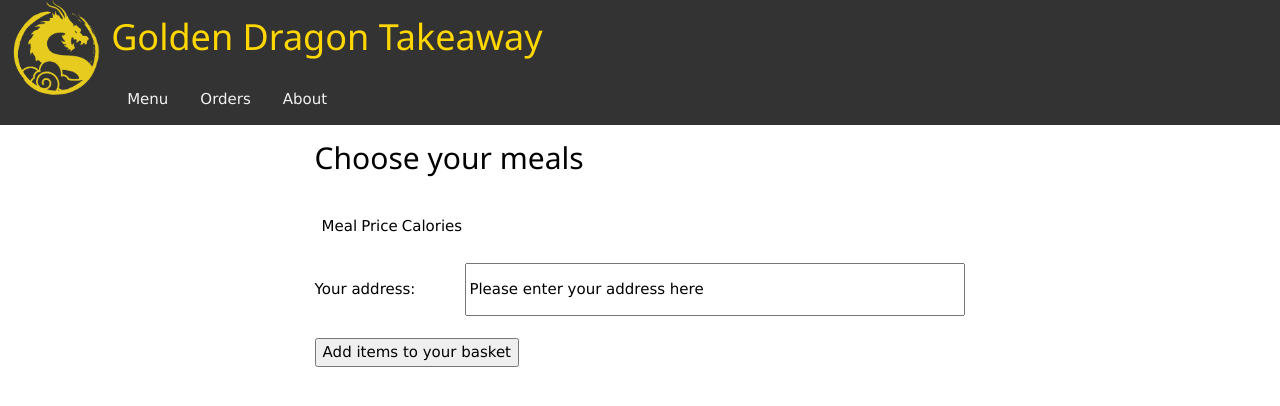
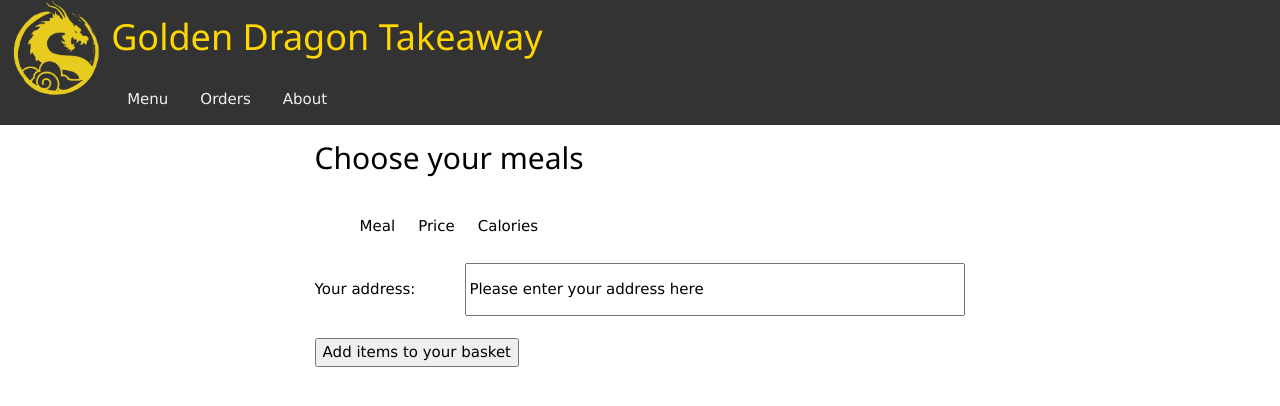
Before and after one commit to jranderson100/FlaskCRUDApp, a Flask app: page / in a window 1280 px wide. Shown: the top 406 px of the page. Run offline with Flask 2, Linux system fonts and the light colour scheme; data that the repository does not hold is empty; some libraries are stand-ins or nearby versions.

Commit message:
Add files via upload

```diff
--- a/webapp/webapp/app.py
+++ b/webapp/webapp/app.py
@@ -34,12 +34,11 @@ def index():
     order_data = cursor.fetchall()
     cursor.close()
 
-    if request.method == "POST":
-        cursor = dbRoutines.mysql.connection.cursor()
-        cursor.execute(f"use webapp_db;")
-        cursor.execute('DELETE FROM Basket;')
-        dbRoutines.mysql.connection.commit()
-        cursor.close()
+    cursor = dbRoutines.mysql.connection.cursor()
+    cursor.execute(f"use webapp_db;")
+    cursor.execute('DELETE FROM Basket;')
+    dbRoutines.mysql.connection.commit()
+    cursor.close()
 
 
 
--- a/webapp/webapp/static/css/style.css
+++ b/webapp/webapp/static/css/style.css
@@ -69,29 +69,12 @@
 }
 
 tr, th {
-    padding: 15px;
-    margin: 15px
+    padding: 20px;
+    margin: 20px
 }
 
-/* #fancytable {
-    font-family: Arial, Helvetica, sans-serif;
-    border-collapse: collapse;
-    width: 100%;
-  }
+td {
+    margin-left: 20px;
+    padding-left: 20px
 
-  #fancytable td, #fancytable th {
-    border: 1px solid #ddd;
-    padding: 8px;
-  }
-
-  #fancytable tr:nth-child(even){background-color: #f2f2f2;}
-
-  #fancytable tr:hover {background-color: #ddd;}
-
-  #fancytable th {
-    padding-top: 12px;
-    padding-bottom: 12px;
-    text-align: left;
-    background-color: #04AA6D;
-    color: white;
-  } */
+}
--- a/webapp/webapp/templates/index.html
+++ b/webapp/webapp/templates/index.html
@@ -45,7 +45,7 @@
             <td><img class="foodimage" src="../static/images/{{food.FoodImage}}.jpeg" alt="{{food.FoodName}}_image"/></td>
             <td>{{food.FoodName}}</td>
             <td>£{{food.FoodPrice}}</td>
-            <td>{{food.FoodCalories}}</td>
+            <td class="calories">{{food.FoodCalories}}</td>
             <td>Add to basket!<input type="checkbox" name="foodselector" value={{food.FoodID}}>
 
             </td>
```
